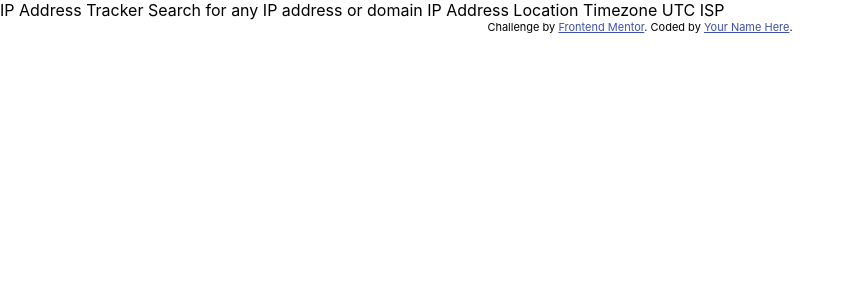
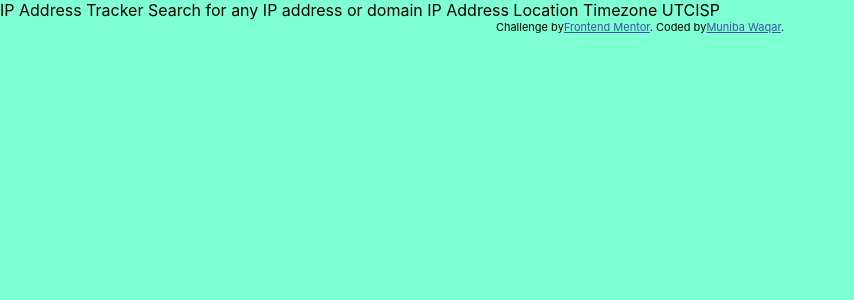
Before and after one commit to MunibaWq/trackerapp, a React (Create React App) app: page / in a window 1280 px wide. Shown: the top 300 px of the page, without its empty margins (0-854 px from the left). Built offline with nearby package versions, Linux system fonts and the light colour scheme.

Commit message:
Setup site wrapper and footer

```diff
--- a/public/index.html
+++ b/public/index.html
@@ -26,18 +26,6 @@
     </style>
   </head>
   <body>
-    IP Address Tracker Search for any IP address or domain IP Address Location
-    Timezone UTC
-    <!-- add offset value dynamically using the API -->
-    ISP
-
-    <div class="attribution">
-      Challenge by
-      <a href="https://www.frontendmentor.io?ref=challenge" target="_blank"
-        >Frontend Mentor</a
-      >. Coded by <a href="#">Your Name Here</a>.
-    </div>
-
     <div id="root"></div>
   </body>
 </html>
--- a/src/App.css
+++ b/src/App.css
@@ -1,38 +1,6 @@
 .App {
-  text-align: center;
+  position: fixed;
+  width: 100%;
+  height: 100%;
+  background-color: aquamarine;
 }
-
-.App-logo {
-  height: 40vmin;
-  pointer-events: none;
-}
-
-@media (prefers-reduced-motion: no-preference) {
-  .App-logo {
-    animation: App-logo-spin infinite 20s linear;
-  }
-}
-
-.App-header {
-  background-color: #282c34;
-  min-height: 100vh;
-  display: flex;
-  flex-direction: column;
-  align-items: center;
-  justify-content: center;
-  font-size: calc(10px + 2vmin);
-  color: white;
-}
-
-.App-link {
-  color: #61dafb;
-}
-
-@keyframes App-logo-spin {
-  from {
-    transform: rotate(0deg);
-  }
-  to {
-    transform: rotate(360deg);
-  }
-}
--- a/src/App.js
+++ b/src/App.js
@@ -1,7 +1,16 @@
 import "./App.css";
+import Footer from "./components";
 
 function App() {
-  return <div className="App"></div>;
+  return (
+    <div className="App">
+      {/* Header block element */}
+      {/* Search results on top of the Header and Body Elements */}
+      {/* Body Block element */}
+      {/* Footer */}
+      <Footer />
+    </div>
+  );
 }
 
 export default App;
--- /dev/null
+++ b/src/components/Footer.js
@@ -0,0 +1,25 @@
+import React from "react";
+
+const Footer = () => {
+  return (
+    <div>
+      IP Address Tracker Search for any IP address or domain IP Address Location
+      Timezone UTC
+      {/* <!-- add offset value dynamically using the API --> */}
+      ISP
+      <div className="attribution">
+        Challenge by
+        <a
+          href="https://www.frontendmentor.io?ref=challenge"
+          target="https://www.frontendmentor.io/challenges/ip-address-tracker-I8-0yYAH0/hub/ip-address-tracker-6uWB1SBT7"
+        >
+          Frontend Mentor
+        </a>
+        . Coded by
+        <a href="https://github.com/MunibaWq/trackerapp">Muniba Waqar</a>.
+      </div>
+    </div>
+  );
+};
+
+export default Footer;
--- /dev/null
+++ b/src/components/index.js
@@ -0,0 +1 @@
+export { default } from "./Footer.js";
```
Also changed, not shown: 1 other file (tests, documents, lock files or other folders).
